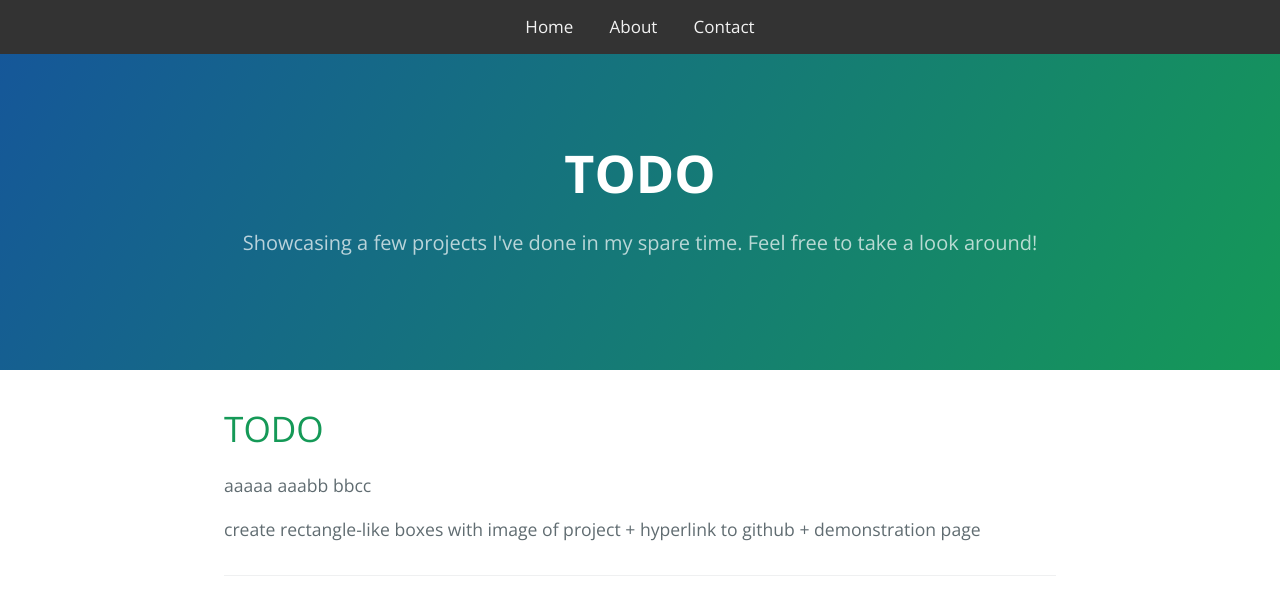
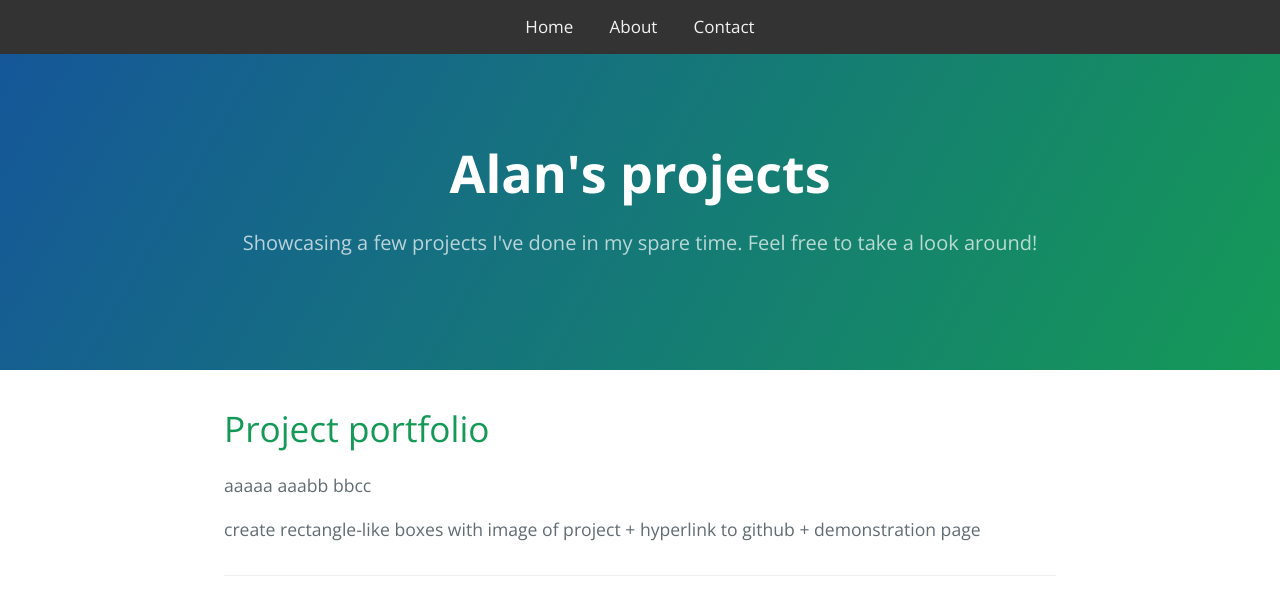
Before and after one commit to AlanNaoto/alannaoto.github.io, a Jekyll site: the page built from index.md, in a window 1280 px wide. Shown: the top 615 px of the page. Built offline with Jekyll 4.4.1, drawn with Linux system fonts in a browser that asks for light colours; our own code applies the rules of GitHub Pages for plain Markdown files.

Commit message:
small corrections on title

```diff
--- a/index.md
+++ b/index.md
@@ -1,8 +1,9 @@
 ---
 layout: default
+title: Alan's projects
 ---
 
-# TODO
+# Project portfolio
 aaaaa
 aaabb
 bbcc
```
Also changed, not shown: 2 other files.
